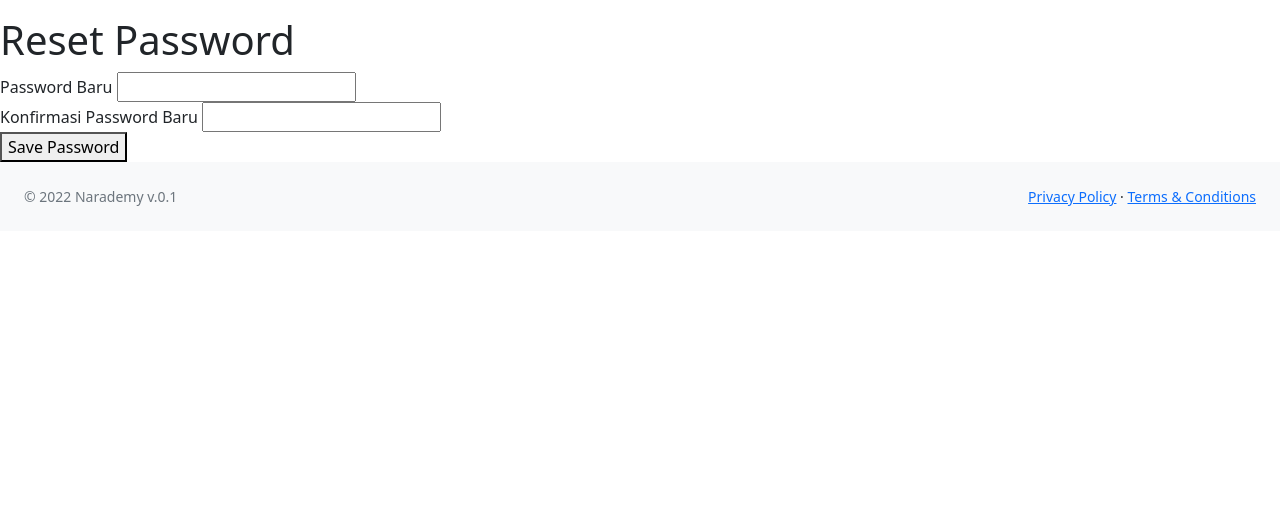
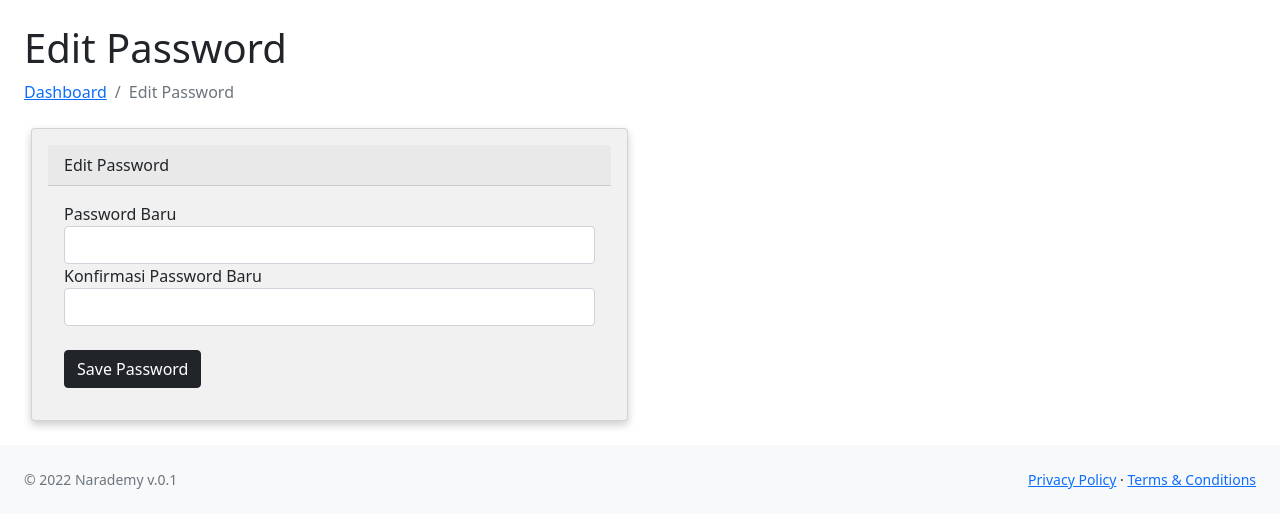
Before and after one commit to haekalfs/narademy, a CodeIgniter app: the page made by application/views/admin/setting_edit_password_form.php in a window 1280 px wide. Shown: the part 192-720 px from the top of the page. Run offline with CodeIgniter, Linux system fonts and the light colour scheme; data that the repository does not hold is empty; some libraries are stand-ins or nearby versions.

Commit message:
edit dashboard

```diff
--- a/application/views/admin/setting_edit_password_form.php
+++ b/application/views/admin/setting_edit_password_form.php
@@ -10,31 +10,49 @@
 		<?php $this->load->view('admin/_partials/side_nav.php') ?>
 
 		<div id="layoutSidenav_content">
-			<h1>Reset Password</h1>
+			<div class="container-fluid px-4">
+				<h1 class="mt-4">Edit Password</h1>
+				<ol class="breadcrumb mb-4">
+					<li class="breadcrumb-item"><a href="index.php">Dashboard</a></li>
+					<li class="breadcrumb-item active">Edit Password</li>
+				</ol>
 
+				<div class="row">
+					<div class="col-xl-6">
+						<div class="card mb-4">
+							<div class="card-header">
+								Edit Password
+							</div>
+							<div class="card-body">
 								<form action="" method="POST">
 									<div>
 										<label for="password">Password Baru</label>
-					<input type="password" name="password" class="<?= form_error('password') ? 'invalid' : '' ?>"
-					value="<?= set_value("password") ?>" required/>
+										<input type="password" name="password"
+											class="<?= form_error('password') ? 'invalid' : '' ?> form-control"
+											value="<?= set_value("password") ?>" required />
 										<div class="invalid-feedback">
 											<?= form_error('password') ?>
 										</div>
 									</div>
 									<div>
 										<label for="password_confirm">Konfirmasi Password Baru</label>
-					<input type="password" name="password_confirm" class="<?= form_error('password_confirm') ? 'invalid' : '' ?>"
-					value="<?= set_value("password_confirm") ?>" required/>
+										<input type="password" name="password_confirm"
+											class="<?= form_error('password_confirm') ? 'invalid' : '' ?> form-control"
+											value="<?= set_value("password_confirm") ?>" required />
 										<div class="invalid-feedback">
 											<?= form_error('password_confirm') ?>
 										</div>
 									</div>
-
+									<br>
 									<div>
-					<button type="submit" name="save" class="button button-primary">Save Password</button>
+										<button type="submit" name="save" class="btn btn-dark">Save Password</button>
 									</div>
 								</form>
-
+								</div>
+						</div>
+					</div>
+				</div>
+			</div>
 			<?php $this->load->view('admin/_partials/footer.php') ?>
 		</div>
 	</main>
--- a/application/views/admin/setting_edit_profile_form.php
+++ b/application/views/admin/setting_edit_profile_form.php
@@ -54,10 +54,6 @@
 							</div>
 						</div>
 					</div>
-					<div class="col-xl-6">
-						<h4>Edit Profile</h4>
-						<p class="lead">Edit Your Profile.</p>
-					</div>
 				</div>
 			</div>
 			<?php $this->load->view('admin/_partials/footer.php') ?>
```
Also changed, not shown: application/views/admin/dashboard.php (+8 -8 lines), upload/avatar/6118b2a943acc278631959.jpg (deleted), upload/avatar/6118b2a943acc278631959.png (deleted). Lines whose indentation alone changed are shown as unchanged.
